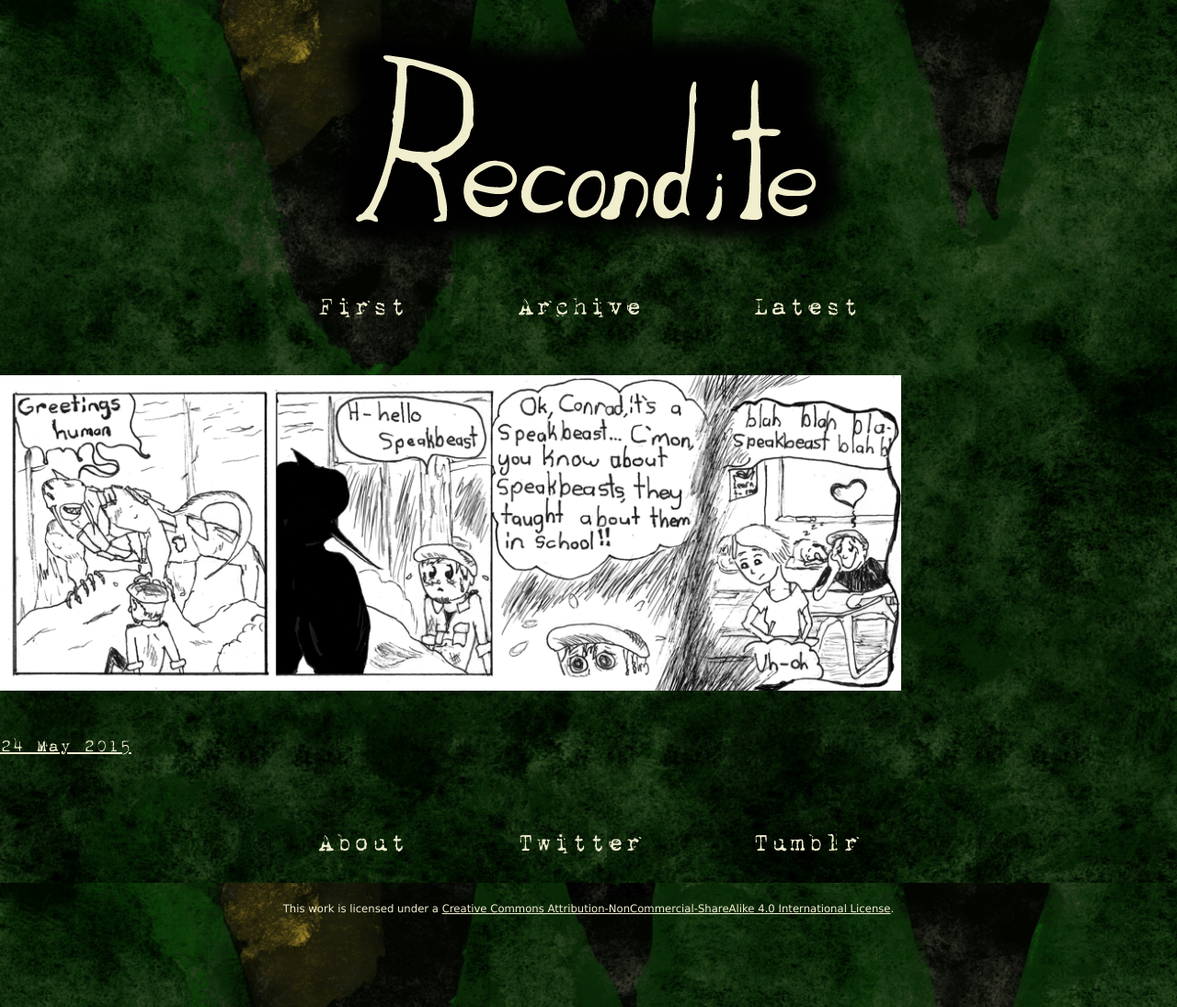
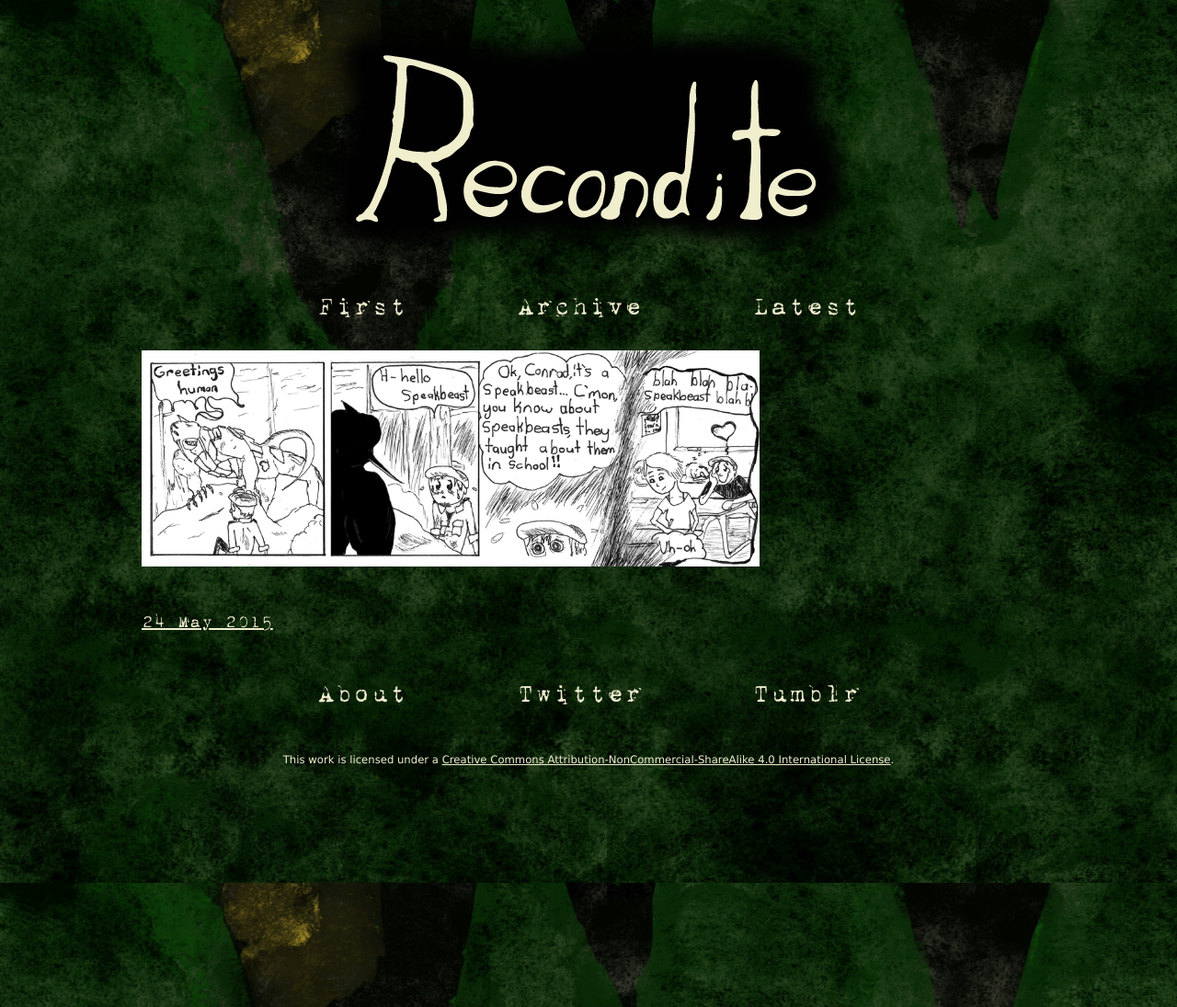
Before and after one commit to khailballard/khailballard.github.io, a Jekyll site: the page built from index.html, in a window 1280 px wide. Shown: the whole page at 92% size. Built offline with Jekyll 4.4.1, drawn with Linux system fonts in a browser that asks for light colours; the list of posts is cut into pages by our own code.

Commit message:
Putting stuff in tables

```diff
--- a/_layouts/default.html
+++ b/_layouts/default.html
@@ -19,7 +19,17 @@
             </ul>
         </div>
         <main>
-            <div class="arrow" style="padding-right: 50px"><img src="/images/arrow_left.png"/></div>{{ content }}<div class="arrow" style="padding-left: 50px"><img src="/images/arrow_right.png"/></div>
+            <table style="width: 100%">
+                <tr>
+                    <td>
+                        <div class="arrow" style="padding-right: 50px"><img src="/images/arrow_left.png" /></div>
+                    </td>
+                    <td>{{ content }}</td>
+                    <td>
+                        <div class="arrow" style="padding-left: 50px"><img src="/images/arrow_right.png" /></div>
+                    </td>
+                </tr>
+            </table>
         </main>
         <div class="horizontalList">
             <ul>
```
